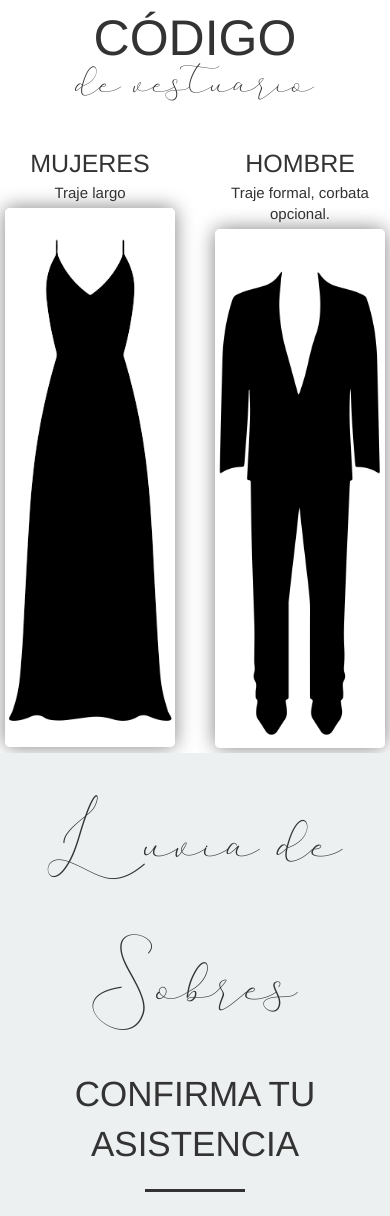
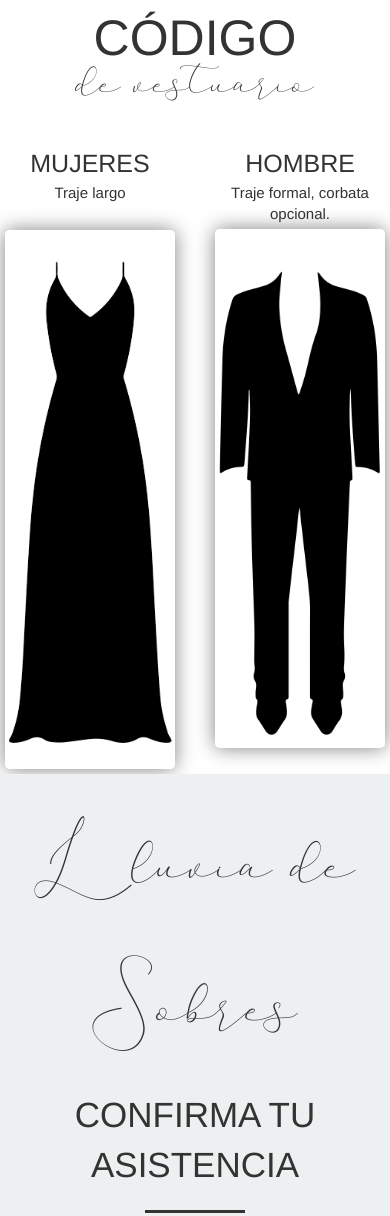
Before and after one commit to kleideradrian99/RyP, a website: page index.html in a window 390 px wide. Shown: the part 3074-4290 px from the top of the page. Drawn offline with nearby package versions, Linux system fonts and the light colour scheme; a web font is replaced by a local one.

Commit message:
Cambios Visual

```diff
--- a/index.html
+++ b/index.html
@@ -346,7 +346,7 @@
             <!-- MUJER -->
             <div class="col-md-4 col-xs-6">
                 <div class="row ">
-                    <div class="col-md-6">
+                    <div class="col-md-6" style="margin-bottom: 27px;">
                         <div class="center-componente">
                             <div class="title-vestuario-1 ">
                                 MUJERES
@@ -405,7 +405,7 @@
             </div>
         </div>
         <div class="row" id="assistenciaView" style="    background-color: #ECF0F1;padding-top: 30px;">
-            <div style="text-align: center;font-size: 10rem;font-family: 'LoveLanguage';">Luvia de Sobres</div>
+            <div style="text-align: center;font-size: 10rem;font-family: 'LoveLanguage';">Lluvia de Sobres</div>
             <div class="col-md-12">
                 <div class="title-confirmation text-center">
                     CONFIRMA TU ASISTENCIA
```
Also changed, not shown: build/css/app.css.
